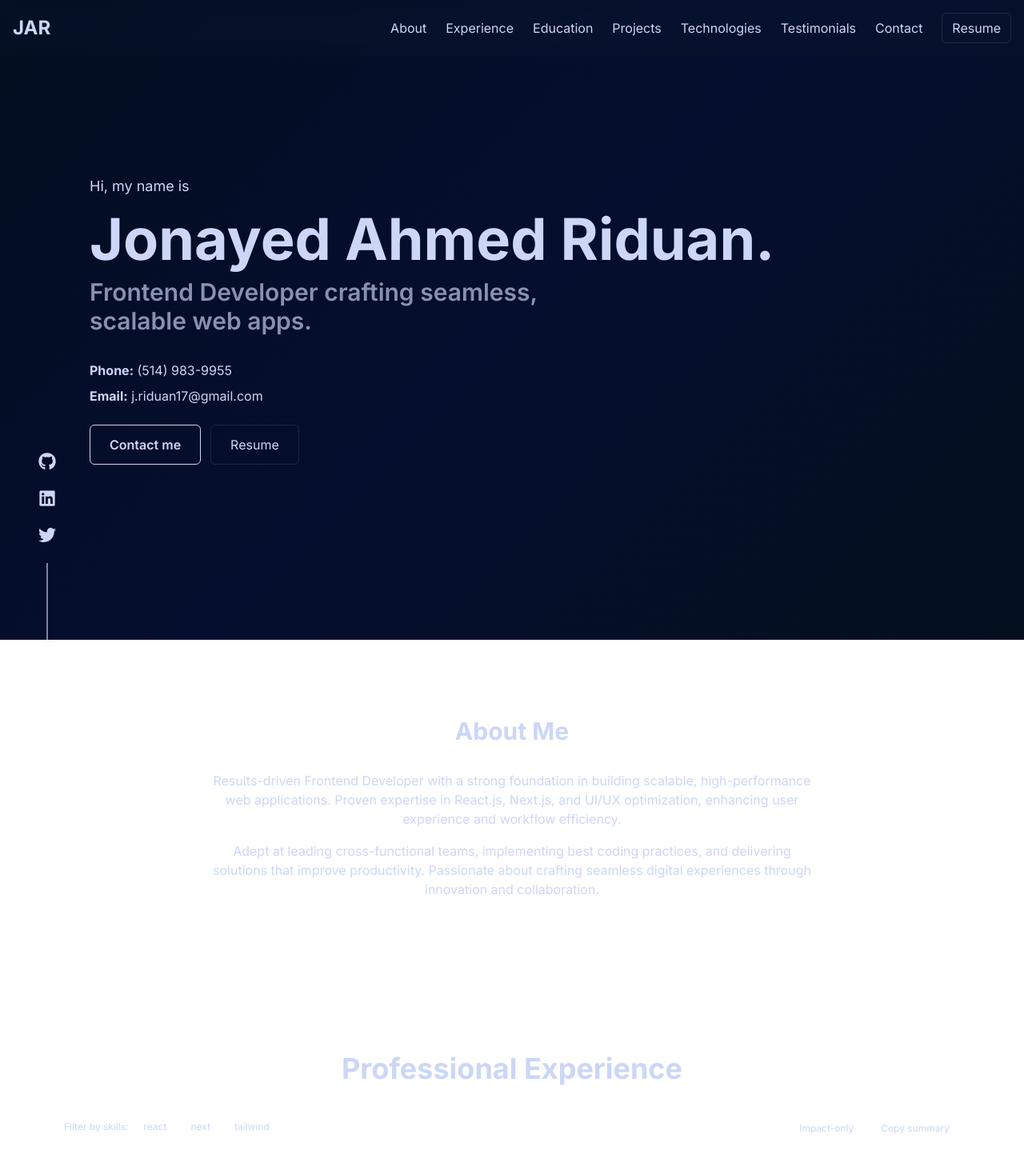
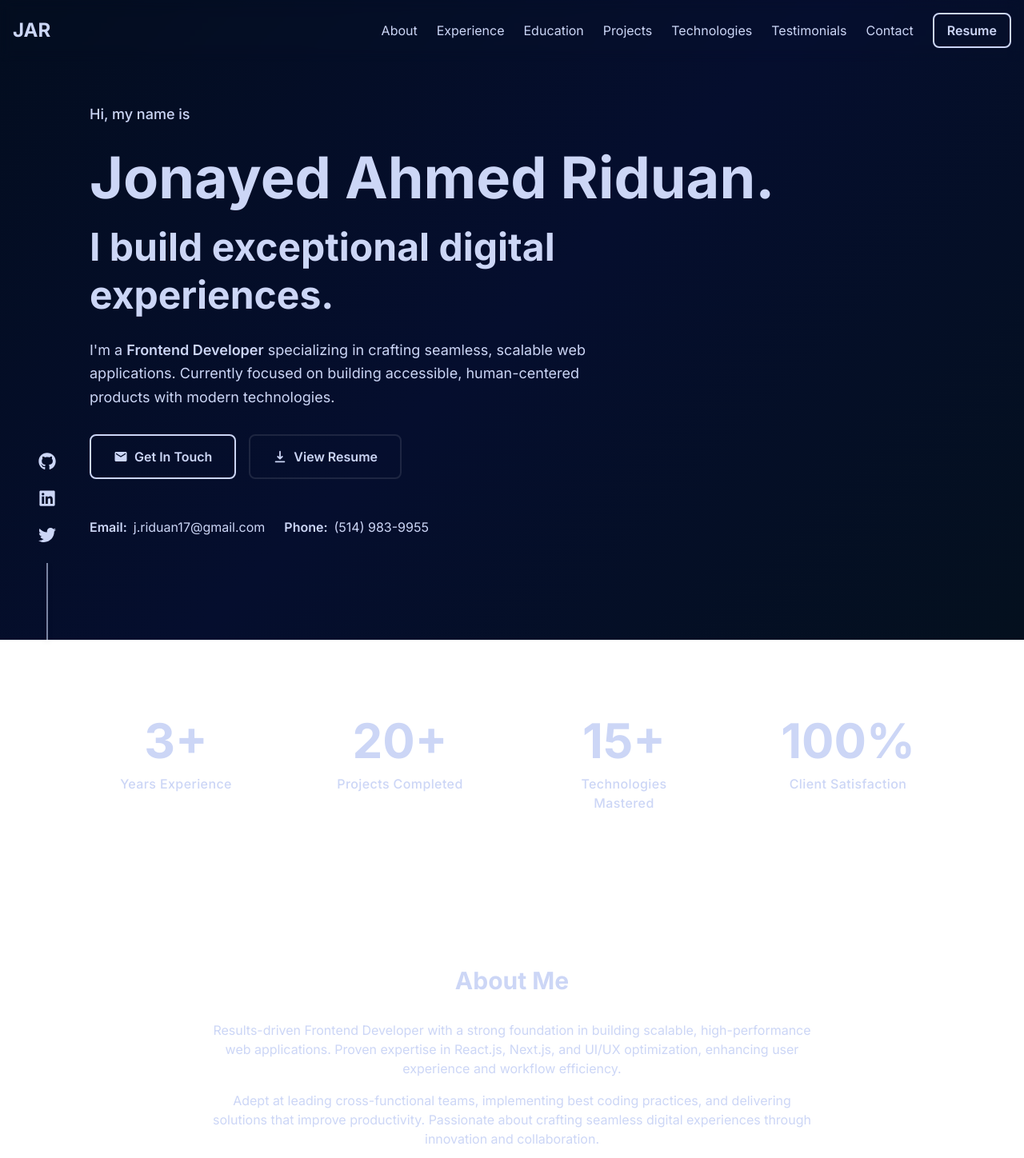
Before and after one commit to JonayedAhmed/my-portfolio, a Next.js app: page / in a window 1280 px wide. Shown: the top 1448 px of the page at 80% size. Built offline with nearby package versions, Linux system fonts and the light colour scheme.

Commit message:
Enhance portfolio with professional design improvements - Add stats section, improved hero, enhanced projects and navigation

```diff
--- a/src/app/components/Navbar.js
+++ b/src/app/components/Navbar.js
@@ -38,21 +38,32 @@ const Navbar = () => {
 
     return (
         <motion.header
-            className={`fixed top-0 left-0 right-0 z-50 transition-all duration-300 backdrop-blur-sm ${isScrolled
-                ? 'bg-[rgba(10,25,47,0.75)] backdrop-blur-md border-b border-white/10 shadow-lg'
-                : 'bg-[rgba(10,25,47,0.35)] border-b border-transparent'
+            className={`fixed top-0 left-0 right-0 z-50 transition-all duration-300 ${isScrolled
+                ? 'bg-navy/85 backdrop-blur-xl border-b border-white/10 shadow-[0_8px_32px_rgba(0,0,0,0.3)]'
+                : 'bg-navy/40 backdrop-blur-sm border-b border-transparent'
                 }`}
             initial={{ y: -100 }}
             animate={{ y: 0 }}
-            transition={{ duration: 0.5 }}
+            transition={{ duration: 0.5, ease: "easeOut" }}
         >
             <div className="container mx-auto px-4">
                 <div className="flex justify-between items-center py-4">
-                    <div className="text-2xl font-bold text-accent">
+                    <div className="text-2xl font-bold">
                         {pathname === '/' ? (
-                            <a href="#hero" onClick={(e) => scrollTo(e, '#hero')}>JAR</a>
+                            <a
+                                href="#hero"
+                                onClick={(e) => scrollTo(e, '#hero')}
+                                className="text-accent hover:text-accent/80 transition-colors duration-300"
+                            >
+                                JAR
+                            </a>
                         ) : (
-                            <Link href="/">JAR</Link>
+                            <Link
+                                href="/"
+                                className="text-accent hover:text-accent/80 transition-colors duration-300"
+                            >
+                                JAR
+                            </Link>
                         )}
                     </div>
                     <nav className="hidden md:flex items-center gap-6">
@@ -76,7 +87,10 @@ const Navbar = () => {
                                 </Link>
                             )
                         ))}
-                        <Link href="/resume" className="text-lightest-slate hover:text-accent transition-colors duration-300 border border-white/10 rounded-md px-3 py-1.5 hover:border-accent/60">
+                        <Link
+                            href="/resume"
+                            className="text-accent hover:text-accent/80 transition-all duration-300 border-2 border-accent/30 rounded-lg px-4 py-2 hover:border-accent hover:bg-accent/10 hover:shadow-[0_0_20px_rgba(100,255,218,0.2)] font-semibold"
+                        >
                             Resume
                         </Link>
                     </nav>
--- a/src/app/components/sections/Hero.js
+++ b/src/app/components/sections/Hero.js
@@ -1,6 +1,8 @@
 "use client";
 import React from 'react';
 import { motion } from 'framer-motion';
+import { HiDownload } from 'react-icons/hi';
+import { MdEmail } from 'react-icons/md';
 
 // Hero: landing banner with name, concise tagline, and quick contact.
 const Hero = () => {
@@ -9,8 +11,8 @@ const Hero = () => {
         visible: {
             opacity: 1,
             transition: {
-                staggerChildren: 0.2,
-                delayChildren: 0.5,
+                staggerChildren: 0.15,
+                delayChildren: 0.3,
             },
         },
     };
@@ -28,27 +30,54 @@ const Hero = () => {
     };
 
     return (
-        <section id="hero" className="min-h-screen flex flex-col justify-center p-24">
+        <section id="hero" className="min-h-screen flex flex-col justify-center px-6 sm:px-12 md:px-24 py-12 relative overflow-hidden">
+            {/* Animated background gradient orbs */}
+            <motion.div
+                className="absolute top-20 right-1/4 w-96 h-96 bg-accent/5 rounded-full blur-3xl"
+                animate={{
+                    scale: [1, 1.2, 1],
+                    opacity: [0.3, 0.5, 0.3],
+                }}
+                transition={{
+                    duration: 8,
+                    repeat: Infinity,
+                    ease: "easeInOut"
+                }}
+            />
+            <motion.div
+                className="absolute bottom-32 left-1/4 w-80 h-80 bg-lightest-slate/5 rounded-full blur-3xl"
+                animate={{
+                    scale: [1.2, 1, 1.2],
+                    opacity: [0.2, 0.4, 0.2],
+                }}
+                transition={{
+                    duration: 10,
+                    repeat: Infinity,
+                    ease: "easeInOut"
+                }}
+            />
+
             <motion.div
                 variants={containerVariants}
                 initial="hidden"
                 animate="visible"
-                className="max-w-2xl"
+                className="max-w-4xl relative z-10"
             >
-                <motion.p variants={itemVariants} className="text-accent text-lg mb-4">
+                <motion.p variants={itemVariants} className="text-accent text-base sm:text-lg mb-5 font-medium">
                     Hi, my name is
                 </motion.p>
-                <motion.h1 variants={itemVariants} className="text-4xl sm:text-6xl lg:text-7xl font-bold text-lightest-slate whitespace-nowrap">
+                <motion.h1 variants={itemVariants} className="text-4xl sm:text-5xl md:text-6xl lg:text-7xl font-bold text-lightest-slate leading-tight">
                     Jonayed Ahmed Riduan.
                 </motion.h1>
-                <motion.h2 variants={itemVariants} className="text-xl sm:text-2xl lg:text-3xl font-semibold mt-3" style={{ color: 'rgb(136 146 176)' }}>
-                    Frontend Developer crafting seamless, scalable web apps.
+                <motion.h2 variants={itemVariants} className="text-2xl sm:text-3xl md:text-4xl lg:text-5xl font-bold mt-3 text-slate/90 leading-tight">
+                    I build exceptional digital experiences.
                 </motion.h2>
-                <motion.div variants={itemVariants} className="mt-8 text-light-slate">
-                    <p className="mb-2"><strong>Phone:</strong> (514) 983-9955</p>
-                    <p><strong>Email:</strong> j.riduan17@gmail.com</p>
-                </motion.div>
-                <motion.div variants={itemVariants} className="mt-6 flex flex-wrap gap-3">
+                <motion.p variants={itemVariants} className="mt-6 text-base sm:text-lg text-light-slate max-w-2xl leading-relaxed">
+                    I'm a <span className="text-accent font-semibold">Frontend Developer</span> specializing in crafting seamless,
+                    scalable web applications. Currently focused on building accessible, human-centered products with modern technologies.
+                </motion.p>
+
+                <motion.div variants={itemVariants} className="mt-8 flex flex-wrap gap-3 sm:gap-4 items-center">
                     <a
                         href="#contact"
                         onClick={(e) => {
@@ -58,16 +87,34 @@ const Hero = () => {
                                 document.querySelector('#contact')?.scrollIntoView({ behavior: 'smooth' });
                             }
                         }}
-                        className="inline-flex items-center gap-2 rounded-md bg-accent/90 text-navy font-semibold px-6 py-3 border border-accent/60 cursor-pointer transition-all hover:bg-accent hover:shadow-[0_0_24px_rgba(100,255,218,0.45)]"
+                        className="group inline-flex items-center gap-2 rounded-lg bg-accent/10 text-accent font-semibold px-7 py-3.5 border-2 border-accent/40 cursor-pointer transition-all hover:bg-accent hover:text-navy hover:shadow-[0_0_30px_rgba(100,255,218,0.4)] hover:border-accent"
                     >
-                        Contact me
+                        <MdEmail className="text-lg group-hover:scale-110 transition-transform" />
+                        Get In Touch
                     </a>
                     <a
                         href="/resume"
-                        className="inline-flex items-center gap-2 rounded-md border border-white/10 text-lightest-slate px-6 py-3 transition-colors hover:border-accent/60 hover:text-accent hover:shadow-[0_0_24px_rgba(100,255,218,0.25)]"
+                        className="group inline-flex items-center gap-2 rounded-lg border-2 border-white/10 text-lightest-slate font-semibold px-7 py-3.5 transition-all hover:border-accent/60 hover:text-accent hover:shadow-[0_0_25px_rgba(100,255,218,0.2)] hover:bg-accent/5"
                     >
-                        Resume
+                        <HiDownload className="text-lg group-hover:translate-y-0.5 transition-transform" />
+                        View Resume
                     </a>
+                </motion.div>
+
+                {/* Quick contact info with better styling */}
+                <motion.div variants={itemVariants} className="mt-12 flex flex-wrap gap-6 text-sm sm:text-base">
+                    <div className="flex items-center gap-2 text-light-slate">
+                        <span className="text-accent font-semibold">Email:</span>
+                        <a href="mailto:j.riduan17@gmail.com" className="hover:text-accent transition-colors">
+                            j.riduan17@gmail.com
+                        </a>
+                    </div>
+                    <div className="flex items-center gap-2 text-light-slate">
+                        <span className="text-accent font-semibold">Phone:</span>
+                        <a href="tel:+15149839955" className="hover:text-accent transition-colors">
+                            (514) 983-9955
+                        </a>
+                    </div>
                 </motion.div>
             </motion.div>
         </section>
--- a/src/app/components/sections/Projects.js
+++ b/src/app/components/sections/Projects.js
@@ -2,37 +2,52 @@
 import React from 'react';
 import { motion } from 'framer-motion';
 import { FaGithub, FaExternalLinkAlt } from 'react-icons/fa';
-import { FiExternalLink } from 'react-icons/fi';
 import { PROJECTS_DATA } from '../../constants';
 
-// Projects: Neon-glass cards with tech chips, GitHub + Live actions.
+// Projects: Enhanced cards with better visual hierarchy
 const Projects = () => {
     const containerVariants = {
         hidden: { opacity: 0 },
         visible: {
             opacity: 1,
-            transition: { staggerChildren: 0.2 },
+            transition: { staggerChildren: 0.15 },
         },
     };
 
     const itemVariants = {
-        hidden: { opacity: 0, y: 50 },
-        visible: { opacity: 1, y: 0, transition: { duration: 0.5 } },
+        hidden: { opacity: 0, y: 40 },
+        visible: { opacity: 1, y: 0, transition: { duration: 0.6, ease: "easeOut" } },
     };
 
     return (
-        <section id="projects" className="py-24 relative scroll-mt-28 md:scroll-mt-40">
-            {/* Decorative light gradient overlay */}
+        <section id="projects" className="py-20 sm:py-24 relative scroll-mt-28 md:scroll-mt-40">
+            {/* Decorative gradient overlay */}
             <div className="pointer-events-none absolute inset-0 -z-10">
-                <div className="absolute left-1/2 top-0 h-40 w-[36rem] -translate-x-1/2 rounded-full bg-accent/10 blur-3xl" />
+                <div className="absolute left-1/2 top-0 h-64 w-[40rem] -translate-x-1/2 rounded-full bg-accent/8 blur-3xl" />
             </div>
-            <div className="relative max-w-6xl mx-auto px-4">
-                <h2 className="text-3xl font-bold text-lightest-slate mb-12 relative text-center">
-                    Featured Projects
-                    <span className="absolute -bottom-2 left-1/2 -translate-x-1/2 h-1 w-20 bg-accent"></span>
-                </h2>
+
+            <div className="relative max-w-6xl mx-auto px-4 sm:px-6 lg:px-8">
+                {/* Section Header */}
+                <div className="text-center mb-16">
+                    <motion.div
+                        initial={{ opacity: 0, y: 20 }}
+                        whileInView={{ opacity: 1, y: 0 }}
+                        viewport={{ once: true }}
+                        transition={{ duration: 0.6 }}
+                    >
+                        <h2 className="text-3xl sm:text-4xl font-bold text-lightest-slate mb-3">
+                            Featured Projects
+                        </h2>
+                        <p className="text-light-slate max-w-2xl mx-auto">
+                            A showcase of my recent work, featuring innovative solutions and modern web technologies.
+                        </p>
+                        <div className="mt-4 h-1 w-20 bg-gradient-to-r from-transparent via-accent to-transparent mx-auto" />
+                    </motion.div>
+                </div>
+
+                {/* Projects Grid */}
                 <motion.div
-                    className="grid grid-cols-1 md:grid-cols-2 lg:grid-cols-3 gap-8"
+                    className="grid grid-cols-1 md:grid-cols-2 lg:grid-cols-3 gap-6 lg:gap-8"
                     variants={containerVariants}
                     initial="hidden"
                     whileInView="visible"
@@ -42,40 +57,66 @@ const Projects = () => {
                         <motion.div
                             key={index}
                             variants={itemVariants}
-                            whileHover={{ y: -10, scale: 1.02, rotateX: 0.5, rotateY: -0.5, boxShadow: "0 0 60px rgba(100,255,218,0.18)" }}
-                            transition={{ type: 'spring', stiffness: 140, damping: 18, mass: 0.9 }}
-                            className="relative rounded-xl p-[1px] will-change-transform bg-gradient-to-br from-white/10 via-white/5 to-transparent"
+                            whileHover={{ y: -12, transition: { duration: 0.3 } }}
+                            className="group relative rounded-2xl p-[1px] bg-gradient-to-br from-accent/20 via-white/5 to-transparent hover:from-accent/30 hover:via-accent/10 transition-all duration-500"
                         >
-                            <div className="relative rounded-xl overflow-hidden bg-[rgba(10,20,40,0.7)] backdrop-blur-xl ring-1 ring-white/10 min-h-[260px] flex flex-col">
+                            {/* Glow effect on hover */}
+                            <div className="absolute inset-0 rounded-2xl bg-accent/0 group-hover:bg-accent/5 blur-xl transition-all duration-500 -z-10" />
 
-                                <div className="p-6 flex flex-col flex-grow relative z-10 h-96">
-                                    <div className="flex justify-between items-center mb-2">
-                                        <h3 className="text-xl font-bold text-lightest-slate group-hover:text-accent transition-colors duration-300">{project.title}</h3>
-                                        <div className="flex space-x-4">
-                                            <a href={project.githubUrl} target="_blank" rel="noopener noreferrer" className="text-slate hover:text-accent transition-colors duration-300"><FaGithub size={20} /></a>
-                                            {project.demoUrl && <a href={project.demoUrl} target="_blank" rel="noopener noreferrer" className="text-slate hover:text-accent transition-colors duration-300"><FaExternalLinkAlt size={20} /></a>}
+                            <div className="relative rounded-2xl overflow-hidden bg-gradient-to-br from-navy/90 to-navy/70 backdrop-blur-xl border border-white/5 group-hover:border-accent/20 transition-all duration-500 h-full">
+                                {/* Content */}
+                                <div className="p-6 sm:p-7 flex flex-col h-full">
+                                    {/* Header with icons */}
+                                    <div className="flex justify-between items-start mb-4">
+                                        <div className="flex-1">
+                                            <h3 className="text-xl sm:text-2xl font-bold text-lightest-slate group-hover:text-accent transition-colors duration-300 mb-2">
+                                                {project.title}
+                                            </h3>
+                                        </div>
+                                        <div className="flex gap-3 ml-3">
+                                            <a
+                                                href={project.githubUrl}
+                                                target="_blank"
+                                                rel="noopener noreferrer"
+                                                className="text-slate hover:text-accent transition-all duration-300 hover:scale-110"
+                                                aria-label="View GitHub repository"
+                                            >
+                                                <FaGithub size={22} />
+                                            </a>
+                                            {project.demoUrl && (
+                                                <a
+                                                    href={project.demoUrl}
+                                                    target="_blank"
+                                                    rel="noopener noreferrer"
+                                                    className="text-slate hover:text-accent transition-all duration-300 hover:scale-110"
+                                                    aria-label="View live demo"
+                                                >
+                                                    <FaExternalLinkAlt size={20} />
+                                                </a>
+                                            )}
                                         </div>
                                     </div>
-                                    <p className="text-light-slate/90 flex-grow">{project.description}</p>
-                                    <div className="flex flex-wrap gap-2 mt-4">
-                                        {project.technologies.map(tech => (
-                                            <span key={tech} className="bg-white/5 ring-1 ring-white/10 text-accent text-xs font-semibold px-2 py-1 rounded">
+
+                                    {/* Description */}
+                                    <p className="text-light-slate/90 text-sm sm:text-base leading-relaxed flex-grow mb-5">
+                                        {project.description}
+                                    </p>
+
+                                    {/* Technologies */}
+                                    <div className="flex flex-wrap gap-2">
+                                        {project.technologies.map((tech, techIndex) => (
+                                            <span
+                                                key={techIndex}
+                                                className="bg-accent/10 ring-1 ring-accent/20 text-accent text-xs font-semibold px-3 py-1.5 rounded-full hover:bg-accent/15 hover:ring-accent/30 transition-all duration-300"
+                                            >
                                                 {tech}
                                             </span>
                                         ))}
                                     </div>
-                                    <div className="mt-5 flex justify-end">
-                                        <a
-                                            href={project.demoUrl || 'https://example.com'}
-                                            target="_blank"
-                                            rel="noopener noreferrer"
-                                            aria-label="Open live project"
-                                            className="shrink-0 inline-flex items-center justify-center h-7 w-7 rounded-md border border-white/10 text-slate hover:border-white/20 hover:text-accent"
-                                        >
-                                            <FiExternalLink size={16} />
-                                        </a>
-                                    </div>
                                 </div>
+
+                                {/* Bottom accent line */}
+                                <div className="absolute bottom-0 left-0 right-0 h-1 bg-gradient-to-r from-transparent via-accent/50 to-transparent opacity-0 group-hover:opacity-100 transition-opacity duration-500" />
                             </div>
                         </motion.div>
                     ))}
--- /dev/null
+++ b/src/app/components/sections/Stats.js
@@ -0,0 +1,85 @@
+"use client";
+import React from 'react';
+import { motion } from 'framer-motion';
+
+const Stats = () => {
+    const stats = [
+        {
+            value: "3+",
+            label: "Years Experience",
+        },
+        {
+            value: "20+",
+            label: "Projects Completed",
+        },
+        {
+            value: "15+",
+            label: "Technologies Mastered",
+        },
+        {
+            value: "100%",
+            label: "Client Satisfaction",
+        }
+    ];
+
+    const containerVariants = {
+        hidden: { opacity: 0 },
+        visible: {
+            opacity: 1,
+            transition: {
+                staggerChildren: 0.1,
+            },
+        },
+    };
+
+    const itemVariants = {
+        hidden: { opacity: 0, y: 20 },
+        visible: {
+            opacity: 1,
+            y: 0,
+            transition: {
+                duration: 0.6,
+                ease: "easeOut",
+            },
+        },
+    };
+
+    return (
+        <section className="py-12 sm:py-16 relative">
+            <div className="max-w-6xl mx-auto px-4 sm:px-6 lg:px-8">
+                <motion.div
+                    className="grid grid-cols-2 lg:grid-cols-4 gap-6 lg:gap-8"
+                    variants={containerVariants}
+                    initial="hidden"
+                    whileInView="visible"
+                    viewport={{ once: true, amount: 0.2 }}
+                >
+                    {stats.map((stat, index) => (
+                        <motion.div
+                            key={index}
+                            variants={itemVariants}
+                            whileHover={{ y: -4 }}
+                            className="relative group text-center"
+                        >
+                            <div className="relative p-6 sm:p-8">
+                                {/* Number with gradient text */}
+                                <h3 className="text-4xl sm:text-5xl lg:text-6xl font-bold text-lightest-slate mb-3 group-hover:text-accent transition-all duration-500">
+                                    {stat.value}
+                                </h3>
+                                {/* Label */}
+                                <p className="text-sm sm:text-base text-light-slate/80 font-medium tracking-wide">
+                                    {stat.label}
+                                </p>
+
+                                {/* Bottom accent line */}
+                                <div className="absolute bottom-0 left-1/2 -translate-x-1/2 h-0.5 w-0 bg-gradient-to-r from-transparent via-accent to-transparent group-hover:w-full transition-all duration-500" />
+                            </div>
+                        </motion.div>
+                    ))}
+                </motion.div>
+            </div>
+        </section>
+    );
+};
+
+export default Stats;
--- a/src/app/page.js
+++ b/src/app/page.js
@@ -1,5 +1,6 @@
 import Navbar from './components/Navbar';
 import Hero from './components/sections/Hero';
+import Stats from './components/sections/Stats';
 import About from './components/sections/About';
 import Experience from './components/sections/Experience';
 import Education from './components/sections/Education';
@@ -17,6 +18,7 @@ export default function Home() {
       <SocialHandles />
       <main className="max-w-7xl mx-auto w-full px-4">
         <Hero />
+        <Stats />
         <About />
         <Experience />
         <Education />
```
Also changed, not shown: src/app/components/Footer.js (+28 -9 lines).
